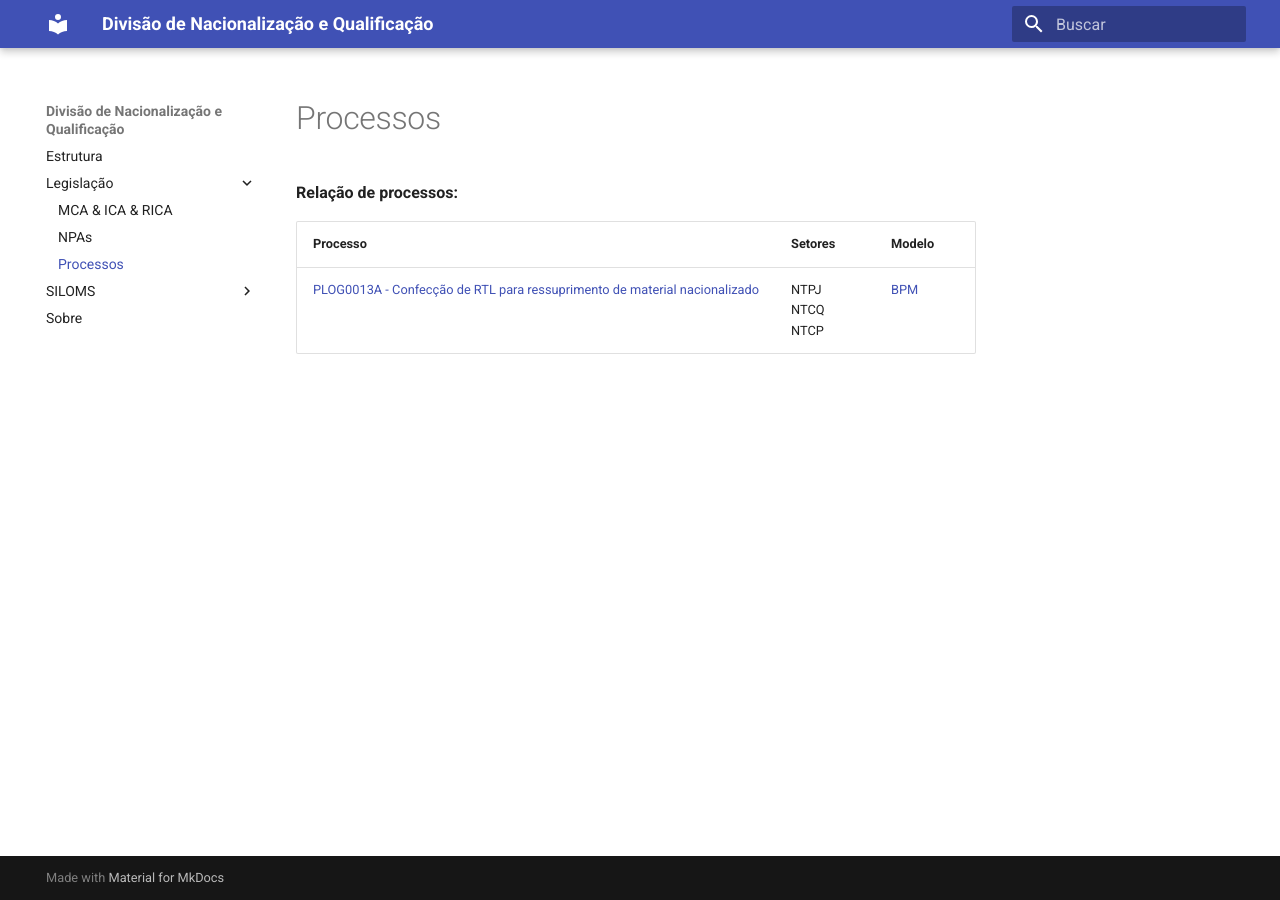
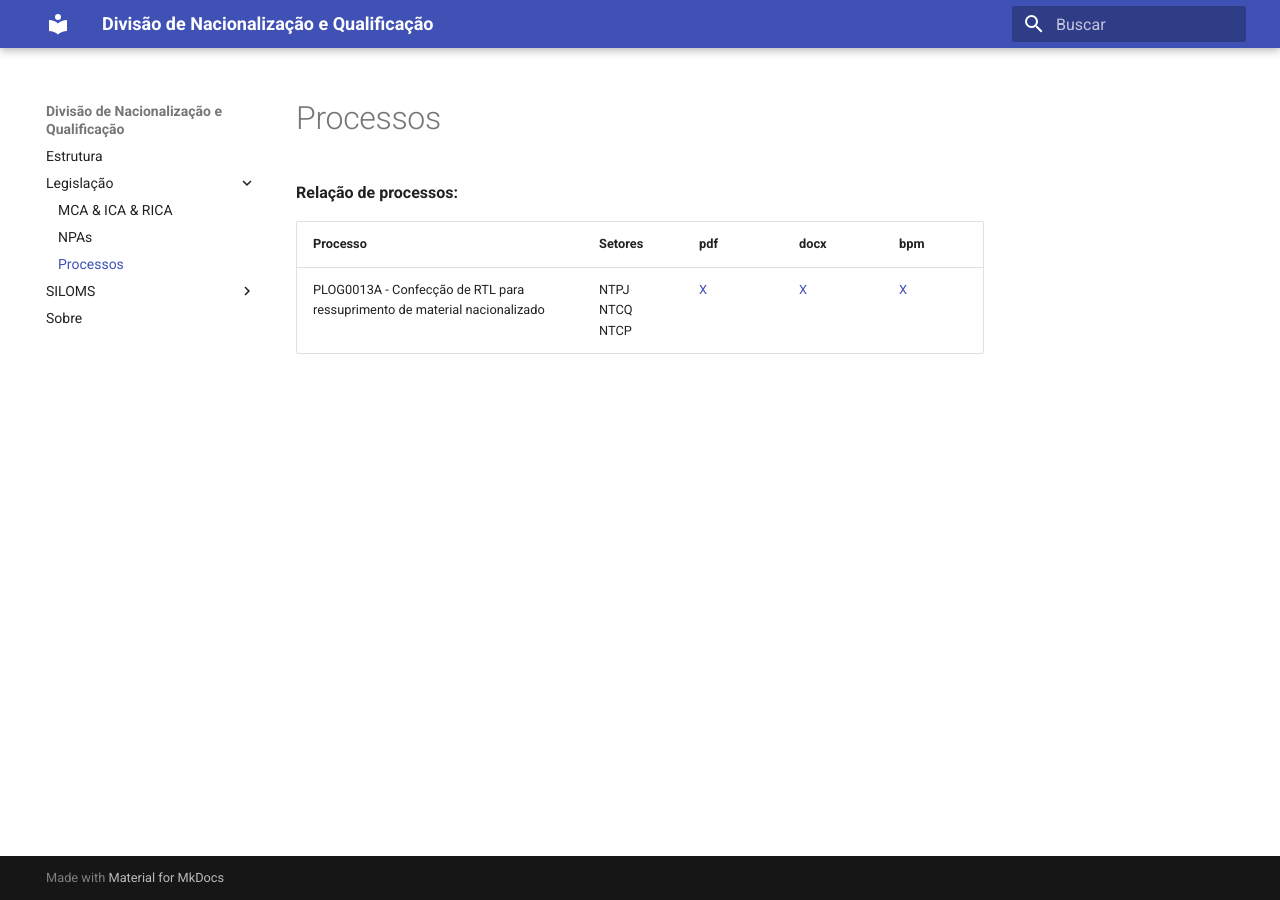
Before and after one commit to nacionalizacao/nacionalizacao.github.io, an MkDocs documentation site: the page built from docs/legislacao/plog/index.md, in a window 1280 px wide. Built offline with MkDocs 1.6.1 and Material for MkDocs 9.7.7, drawn with Linux system fonts in a browser that asks for light colours.

Commit message:
docx e pdf

```diff
--- a/docs/legislacao/plog/index.md
+++ b/docs/legislacao/plog/index.md
@@ -1,5 +1,5 @@
 **Relação de processos:**
 
-| Processo | Setores | Modelo |
-| ----     | ----    | ---- |
-| [PLOG0013A - Confecção de RTL para ressuprimento de material nacionalizado](PLOG0013A - Confecção de RTL para ressuprimento de material nacionalizado.docx) | NTPJ <br> NTCQ <br> NTCP  | [BPM](PLOG0013A - Confecção de RTL para ressuprimento de material nacionalizado.bpm)
+| Processo | Setores | pdf | docx | bpm |
+| ---      | ---     | ---  | --- | --- |
+| PLOG0013A - Confecção de RTL para ressuprimento de material nacionalizado | NTPJ <br> NTCQ <br> NTCP  | [X](PLOG0013A - Confecção de RTL para ressuprimento de material nacionalizado.pdf) | [X](PLOG0013A - Confecção de RTL para ressuprimento de material nacionalizado.docx) | [X](PLOG0013A - Confecção de RTL para ressuprimento de material nacionalizado.bpm) |
```
Also changed, not shown: 1 other file.
